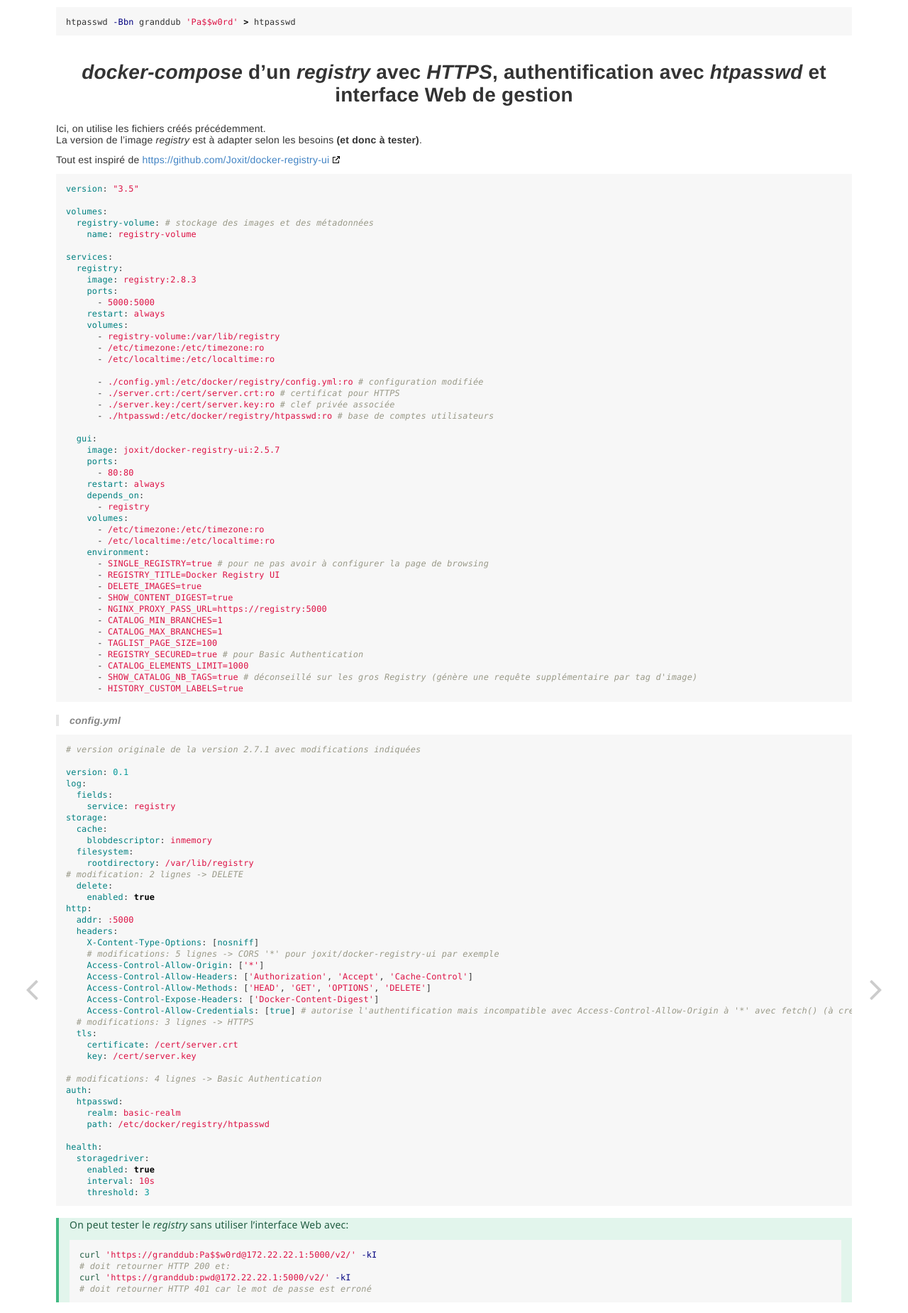
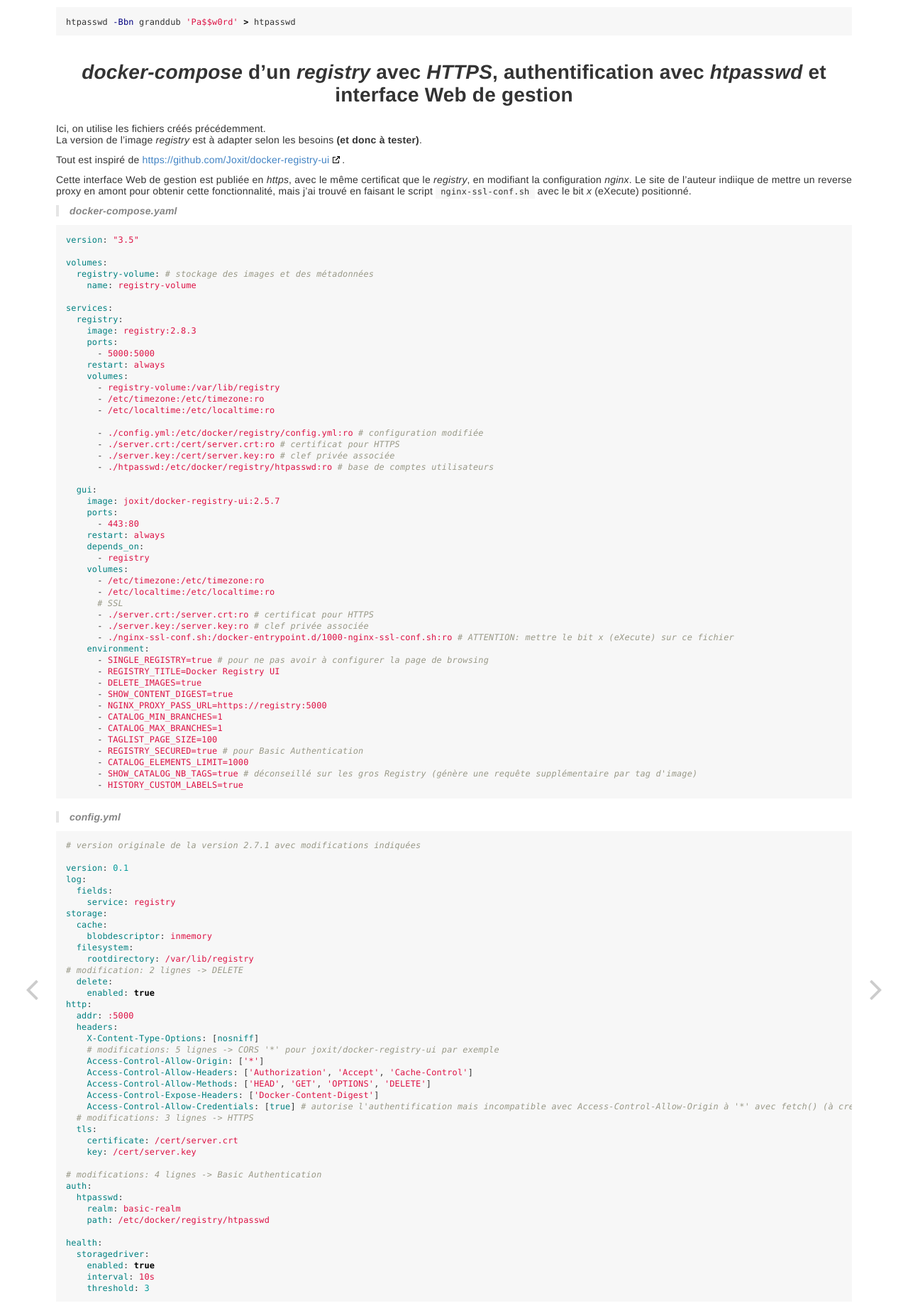
Before and after one commit to Grand-Dub/blog, a Jekyll site: the page built from _posts/kubernetes/2023-10-09-registry.md, in a window 1280 px wide. Shown: the part 1157-3007 px from the top of the page at 71% size. Built offline with Jekyll 4.4.1, drawn with Linux system fonts in a browser that asks for light colours; some of the changed text lies outside the part shown.

Commit message:
docker service gui en ssl

````diff
--- a/_posts/kubernetes/2023-10-09-registry.md
+++ b/_posts/kubernetes/2023-10-09-registry.md
@@ -73,7 +73,11 @@ htpasswd -Bbn granddub 'Pa$$w0rd' > htpasswd
 Ici, on utilise les fichiers créés précédemment.
 La version de l'image *registry* est à adapter selon les besoins **(et donc à tester)**.
 
-Tout est inspiré de <https://github.com/Joxit/docker-registry-ui>{:target="_blank"}
+Tout est inspiré de <https://github.com/Joxit/docker-registry-ui>{:target="_blank"}.
+
+Cette interface Web de gestion est publiée en *https*, avec le même certificat que le *registry*, en modifiant la configuration *nginx*. Le site de l'auteur indiique de mettre un reverse proxy en amont pour obtenir cette fonctionnalité, mais j'ai trouvé en faisant le script ```nginx-ssl-conf.sh``` avec le bit *x* (eXecute) positionné.
+
+> ***docker-compose.yaml***
 
 ```yaml
 version: "3.5"
@@ -101,13 +105,17 @@ services:
   gui:
     image: joxit/docker-registry-ui:2.5.7
     ports:
-      - 80:80
+      - 443:80
     restart: always
     depends_on:
       - registry
     volumes:
       - /etc/timezone:/etc/timezone:ro
       - /etc/localtime:/etc/localtime:ro
+      # SSL
+      - ./server.crt:/server.crt:ro # certificat pour HTTPS
+      - ./server.key:/server.key:ro # clef privée associée
+      - ./nginx-ssl-conf.sh:/docker-entrypoint.d/1000-nginx-ssl-conf.sh:ro # ATTENTION: mettre le bit x (eXecute) sur ce fichier
     environment:
       - SINGLE_REGISTRY=true # pour ne pas avoir à configurer la page de browsing
       - REGISTRY_TITLE=Docker Registry UI
@@ -168,6 +176,22 @@ health:
     threshold: 3
 ```
 
+> ***nginx-ssl-conf.sh***
+
+```sh
+#!/bin/sh
+
+# Passe le port définit dans les scripts précédents (souvent 80) en ssl
+# => comme ça le EXPOSE reste "cohérent"
+
+#CONF=./work.conf
+CONF=/etc/nginx/conf.d/default.conf
+
+sed -i -E 's/^( *listen .+);(.*)$/\1 ssl;\2/'  $CONF
+sed -i -Ee '/listen.+ssl/a\' -e '    ssl_certificate     /server.crt;' $CONF
+sed -i -Ee '/ssl_certificate/a\' -e '    ssl_certificate_key /server.key;' $CONF
+```
+
 > On peut tester le *registry* sans utiliser l'interface Web avec:
 > ```sh
 > curl 'https://granddub:Pa$$w0rd@172.22.22.1:5000/v2/' -kI
@@ -179,7 +203,7 @@ health:
 
 > **DELETE**
 >
-> via l'API cela ne supprime que les métadonnées! (et donc aussi via l'interface Web qui utilise l'API)
+> via l'API cela ne supprime que les métadonnées ! (et donc aussi via l'interface Web qui utilise l'API)
 >
 > Pour supprimer le stockage:
 > - être idéalement en lecture seule sur le service (comment ?)
````
